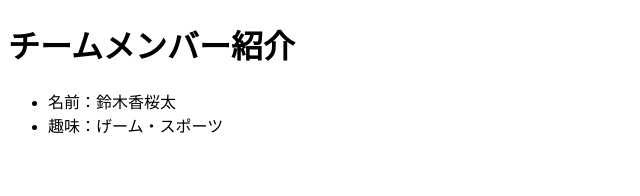
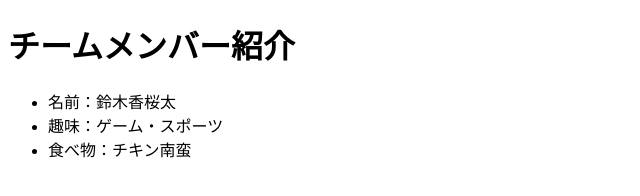
Before and after one commit to Tanaka240/kadai12, a plain HTML site: page index.html in a window 1280 px wide. Shown: the whole page, without its empty margins (0-640 px from the left). Drawn offline with Linux system fonts and the light colour scheme.

Commit message:
編集
編集

```diff
--- a/index.html
+++ b/index.html
@@ -12,7 +12,8 @@
     </ul>
     <ul>
         <li>名前：鈴木香桜太</li>
-        <li>趣味：げーム・スポーツ</li>
+        <li>趣味：ゲーム・スポーツ</li>
+        <li>食べ物：チキン南蛮</li>
     </ul>
 
 
```
